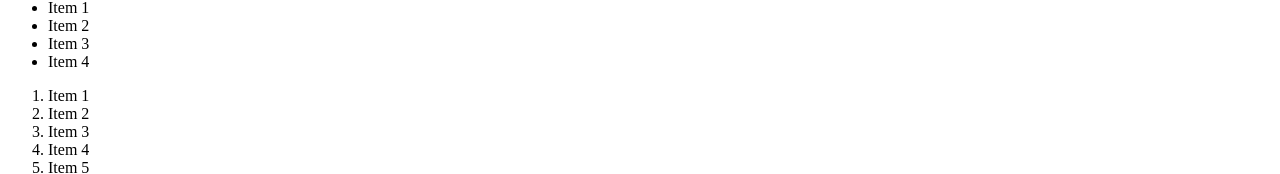
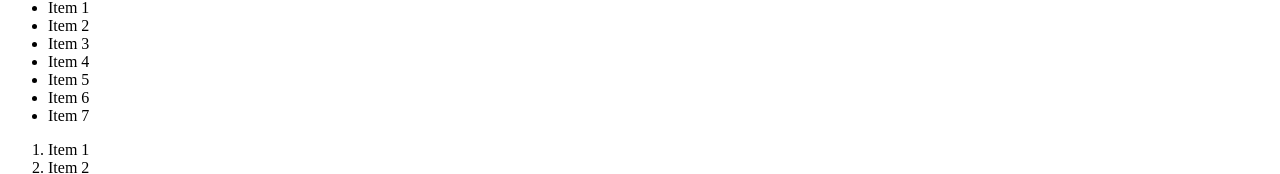
Before and after one commit to trung2nghin/demo_c4ejs, a plain HTML site: page index.html in a window 1280 px wide. Shown: the part 1091-1265 px from the top of the page. Drawn offline with Linux system fonts and the light colour scheme.

Commit message:
add item 7

```diff
--- a/index.html
+++ b/index.html
@@ -37,6 +37,12 @@
       <li>Item 2</li>
       <li>Item 3</li>
       <li>Item 4</li>
+      <li>Item 5</li>
+      <li>Item 6</li>
+      <li>Item 7</li>
+
+
+
     </ul>
     <!-- ordered list -->
 
```
